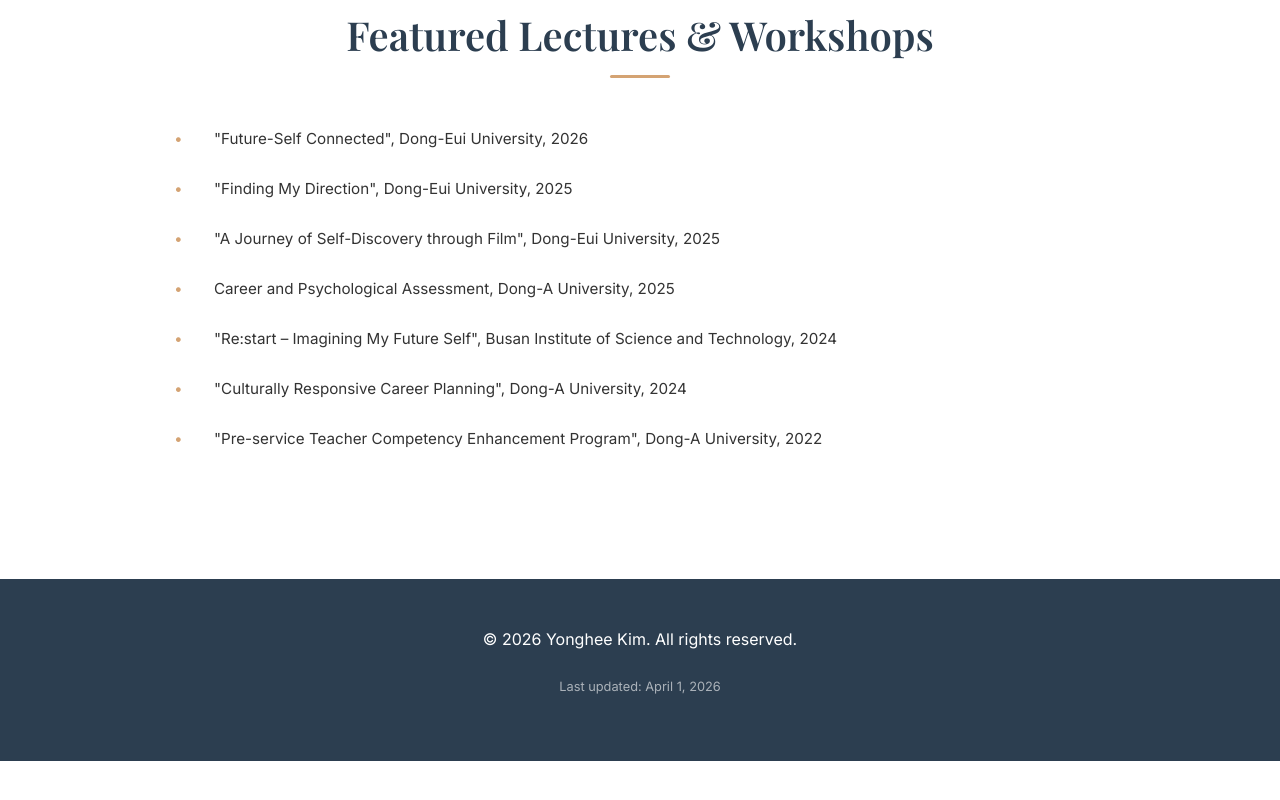
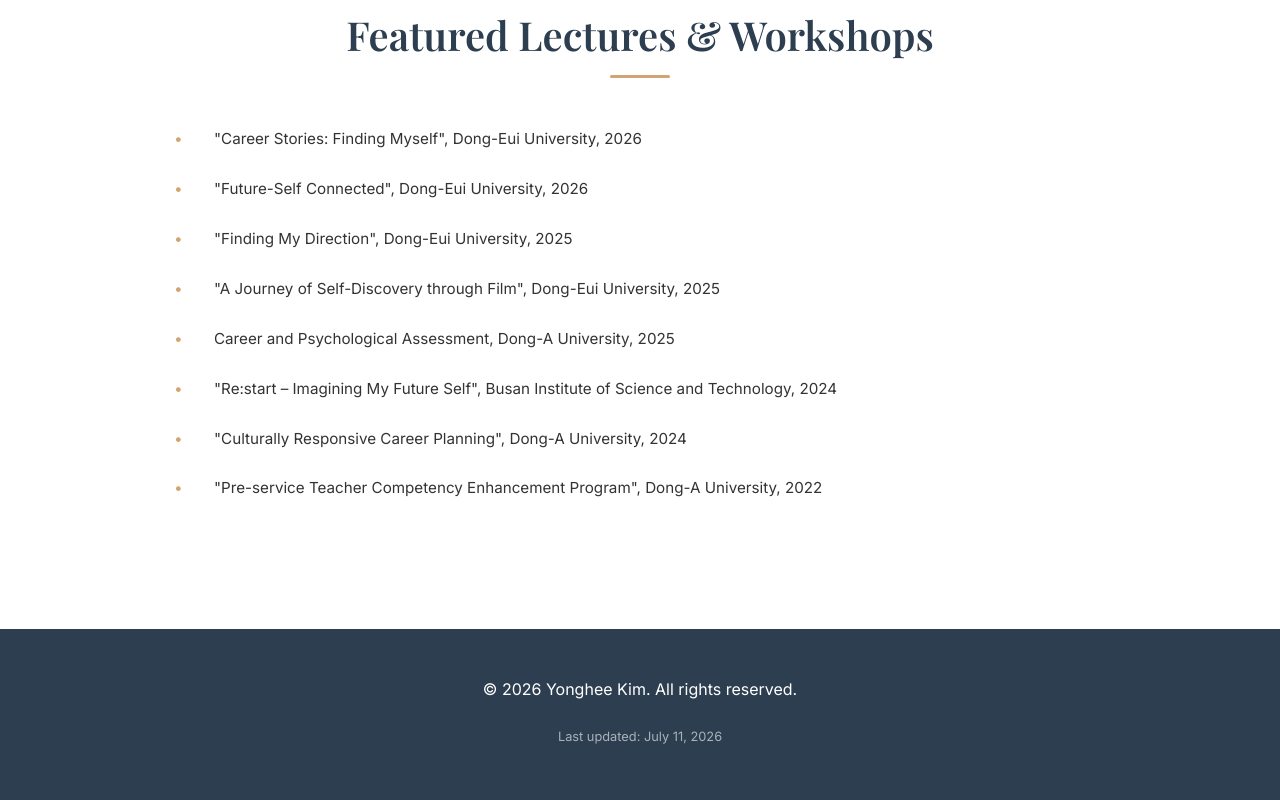
Before and after one commit to Hampopo/homepage, a plain HTML site: page index.html in a window 1280 px wide. Shown: the part 6380-7180 px from the top of the page. Before the commit the page ends 7141 px from the top, so only its background shows below. Drawn offline with nearby package versions, Linux system fonts and the light colour scheme; a web font is replaced by a local one.

Commit message:
Add files via upload

```diff
--- a/index.html
+++ b/index.html
@@ -242,8 +242,8 @@
                 <div class="pub-group">
                     <h3>Selected Presentations</h3>
                     <ul class="pub-list">
+                        <li><strong>Kim, Y.</strong>, & Yoo, S. (June. 2026). How do regional university students in Korea negotiate master narratives to construct vocational identity? ISRI 2026 Conference, Vilnius, Lithuania. [Poster Presentation]</li>
                         <li><strong>Kim, Y.</strong>, & Yoo, S. (Jan. 2024). Why did they choose to "wait and see?": Understanding undifferentiated vocational identity status in Korean university students. International Conference on Business, Education and Social Sciences, Hokkaido, Japan. [Oral]</li>
-                        <li>Nam, H. R., <strong>Kim, Y.</strong>, & Jeong, J. (Jan. 2024). A study of internalized regional discrimination experiences among university students in Busan. International Conference on Business, Education and Social Sciences, Hokkaido, Japan. [Oral]</li>
                         <li><strong>Kim, Y.</strong>, Nam, H., Kim, E., Jeong, J., & Yoo, S. (Dec. 2023). An exploratory study of intersectional experiences on regional and gender discrimination among university students. New Directions and Roles of Education in the Era of Digital Transformation. [Oral]</li>
                         <li><strong>Kim, Y.</strong>, Kim, E., Jeong, J., & Yoo, S. (Feb. 2022). Research trends on career identity in Korean college students. 30th Anniversary Conference of the Korean Society for Educational Thought. [Poster] — <em>Excellence Award</em></li>
                     </ul>
@@ -290,6 +290,7 @@
 
                 <div class="pub-group" style="margin-top: 2rem;">
                     <ul class="pub-list">
+                        <li>"Career Stories: Finding Myself", Dong-Eui University, 2026</li>
                         <li>"Future-Self Connected", Dong-Eui University, 2026</li>
                         <li>"Finding My Direction", Dong-Eui University, 2025</li>
                         <li>"A Journey of Self-Discovery through Film", Dong-Eui University, 2025</li>
@@ -307,7 +308,7 @@
         <div class="container">
             <div class="footer-content">
                 <p>&copy; 2026 Yonghee Kim. All rights reserved.</p>
-                <p class="last-updated">Last updated: April 1, 2026</p>
+                <p class="last-updated">Last updated: July 11, 2026</p>
             </div>
         </div>
     </footer>
```
